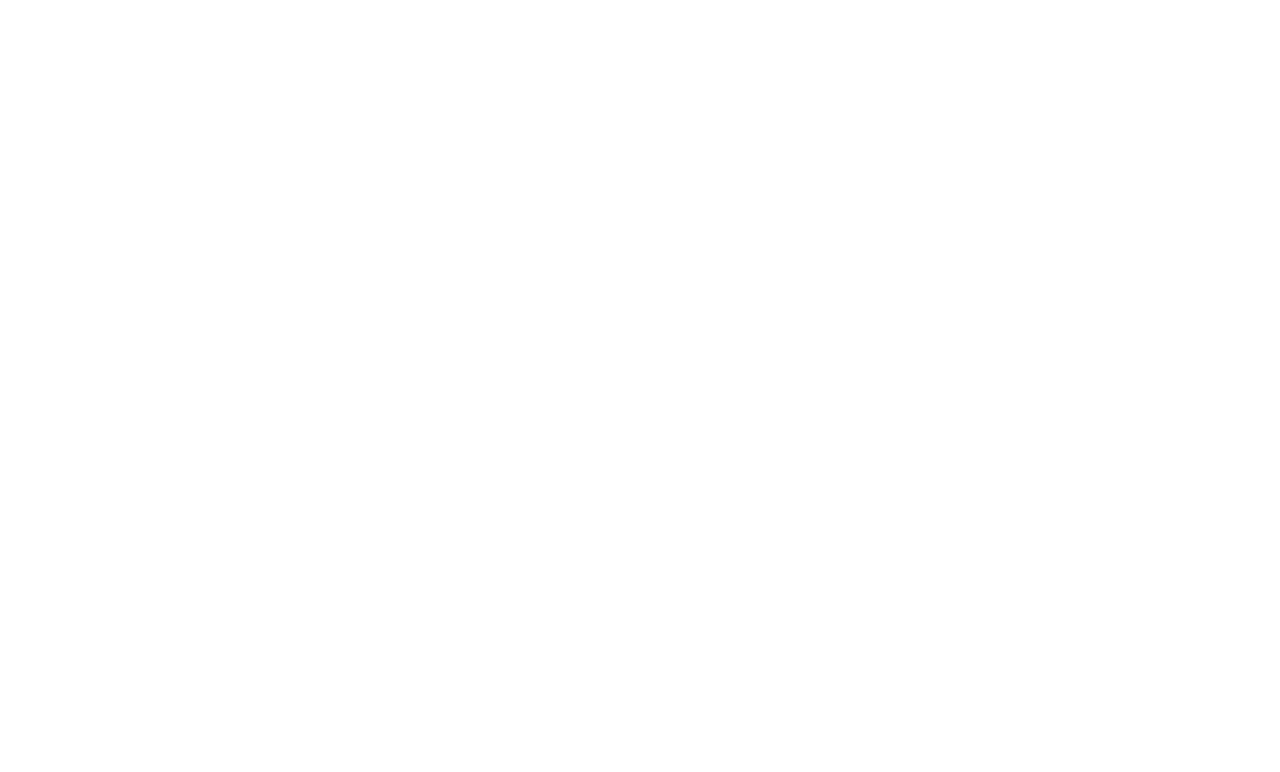
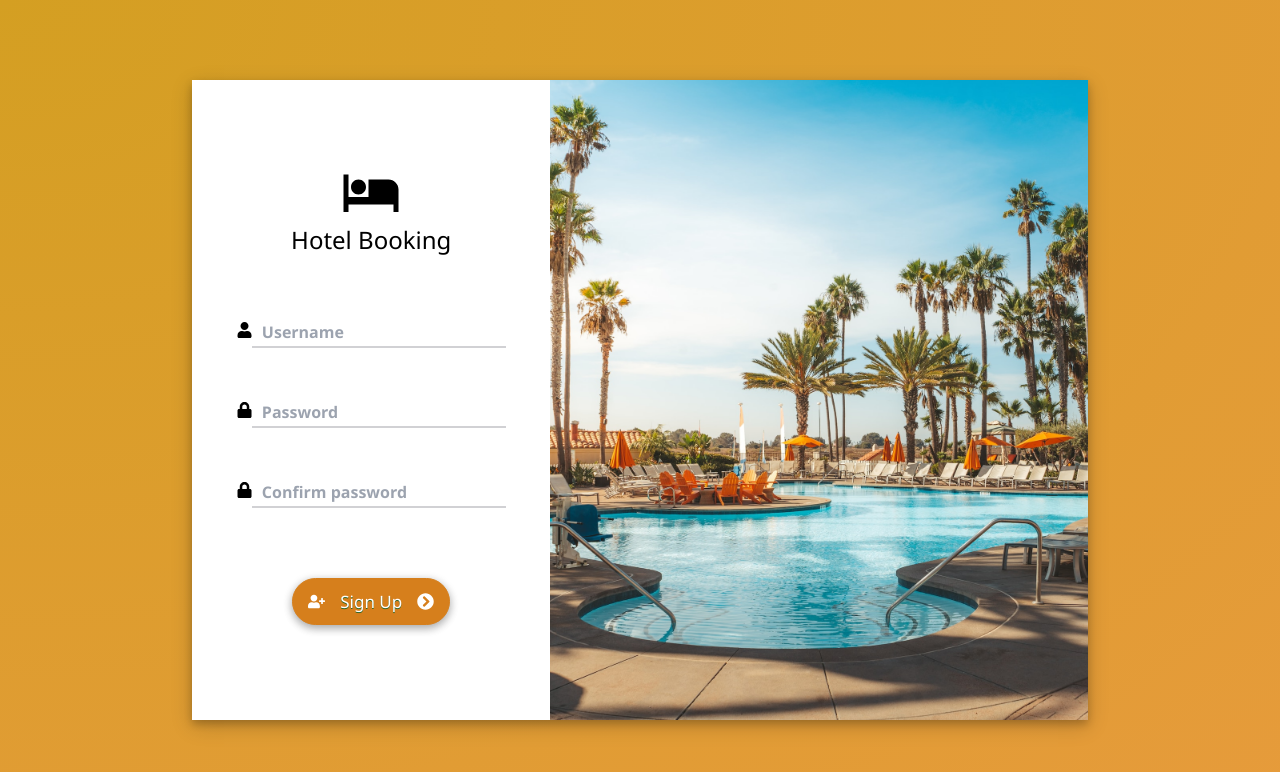
Before and after one commit to sebalp100/hotel-bookings-frontend, a React (Create React App) app: page /signup in a window 1280 px wide. Before the commit this address had no page. Shown: the top 772 px of the page. Built offline with nearby package versions, Linux system fonts and the light colour scheme.

Commit message:
Add singup page and fix general app styling

```diff
--- a/package.json
+++ b/package.json
@@ -12,6 +12,7 @@
     "@testing-library/user-event": "^14.4.3",
     "axios": "^1.3.6",
     "classnames": "^2.3.2",
+    "nuka-carousel": "^6.0.2",
     "prop-types": "^15.8.1",
     "react": "^18.2.0",
     "react-dom": "^18.2.0",
--- a/src/App.js
+++ b/src/App.js
@@ -8,6 +8,7 @@ import DeleteRoom from './components/DeleteRoom';
 import Current from './components/Current';
 import Reservations from './components/Reservations';
 import RoomDetails from './components/Detail';
+import SignUp from './components/SignUp';
 
 function App() {
   return (
@@ -19,6 +20,7 @@ function App() {
       <Route path="/current" element={<Current />} />
       <Route path="/reservations" element={<Reservations />} />
       <Route exact path="/room/:id" element={<RoomDetails />} />
+      <Route path="/signup" element={<SignUp />} />
     </Routes>
   );
 }
--- a/src/components/FormAddRoom.jsx
+++ b/src/components/FormAddRoom.jsx
@@ -46,7 +46,8 @@ const FormAddRoom = () => {
   };
 
   return (
-    <div className="flex justify-center w-[1200px] h-screen items-center">
+    <div className="formContainer">
+      <div className="flex justify-center w-screen h-screen items-center">
         <form
           className="bg-neutral-50 flex flex-col justify-center items-center w-[450px] h-[650px] text-black"
           onSubmit={handleSubmit}
@@ -127,7 +128,10 @@ const FormAddRoom = () => {
             />
           </label>
           <br />
-        <label htmlFor="reserved" className="flex flex-row items-center gap-2">
+          <label
+            htmlFor="reserved"
+            className="flex flex-row items-center gap-2"
+          >
             <input
               type="checkbox"
               checked={reserved}
@@ -144,6 +148,7 @@ const FormAddRoom = () => {
           </button>
         </form>
       </div>
+    </div>
   );
 };
 
--- a/src/components/Home.jsx
+++ b/src/components/Home.jsx
@@ -1,10 +1,11 @@
+/* eslint-disable react/jsx-props-no-spreading */
 /* eslint-disable object-curly-newline */
 /* eslint-disable import/no-extraneous-dependencies */
 import React from 'react';
 
 import { FaFacebookF, FaTwitter, FaYoutube } from 'react-icons/fa';
 import { Link } from 'react-router-dom';
-
+import Carousel from 'nuka-carousel';
 import { useGetRoomsDetailsQuery } from '../api/roomsData';
 import './css/home.css';
 import Sidebar from './Sidebar';
@@ -19,6 +20,10 @@ function Home() {
       </div>
     );
   }
+
+  const settings = {
+    slidesToShow: 3,
+  };
 
   if (error) {
     return (
@@ -38,12 +43,15 @@ function Home() {
           <h2>Please select a room</h2>
           <span className="separatorTop">. . . . . . . . . . . . . .</span>
           <ul className="roomContainer">
+            <Carousel {...settings}>
               {data.map((room) => (
                 <Link key={room.id} to={`/room/${room.id}`}>
                   <li key={room.id}>
                     <img alt="room" src={room.image_url} />
                     <h4>{room.name}</h4>
-                  <span className="separator">. . . . . . . . . . . . . .</span>
+                    <span className="separator">
+                      . . . . . . . . . . . . . .
+                    </span>
                     <p>{room.description}</p>
                     <div className="icons">
                       <span className="iconSize">
@@ -59,6 +67,32 @@ function Home() {
                   </li>
                 </Link>
               ))}
+            </Carousel>
+            <div className="mobileRooms">
+              {data.map((room) => (
+                <Link key={room.id} to={`/room/${room.id}`}>
+                  <li key={room.id}>
+                    <img alt="room" src={room.image_url} />
+                    <h4>{room.name}</h4>
+                    <span className="separator">
+                      . . . . . . . . . . . . . .
+                    </span>
+                    <p>{room.description}</p>
+                    <div className="icons">
+                      <span className="iconSize">
+                        <FaFacebookF />
+                      </span>
+                      <span className="iconSize">
+                        <FaTwitter />
+                      </span>
+                      <span className="iconSize">
+                        <FaYoutube />
+                      </span>
+                    </div>
+                  </li>
+                </Link>
+              ))}
+            </div>
           </ul>
         </div>
       </div>
--- a/src/components/Login.jsx
+++ b/src/components/Login.jsx
@@ -2,7 +2,7 @@
 /* eslint-disable jsx-a11y/label-has-associated-control */
 import React, { useState } from 'react';
 
-import { useNavigate } from 'react-router-dom';
+import { Link, useNavigate } from 'react-router-dom';
 import {
   FaSuitcaseRolling,
   FaChevronCircleRight,
@@ -50,7 +50,7 @@ function Login() {
         <FaGripLines />
       </div>
       <div>
-        <h1>Reserve Your Room</h1>
+        <h1 className="loginH1">Reserve Your Room</h1>
         {error && <div className="error">{error}</div>}
         <form onSubmit={handleSubmit} className="form">
           <label>
@@ -78,6 +78,10 @@ function Login() {
             <FaChevronCircleRight />
           </button>
         </form>
+        <p className="signup">
+          First time visiting?
+          <Link to="/signup"> Sign up!</Link>
+        </p>
       </div>
       <div className="menu-buttons2">
         <div className="glass">
--- /dev/null
+++ b/src/components/SignUp.jsx
@@ -0,0 +1,94 @@
+import React, { useState } from 'react';
+import { useNavigate } from 'react-router-dom';
+import {
+  FaLock,
+  FaUser,
+  FaUserPlus,
+  FaChevronCircleRight,
+} from 'react-icons/fa';
+import { MdHotel } from 'react-icons/md';
+import './css/signup.css';
+
+function SignUp() {
+  const [username, setUsername] = useState('');
+  const [password, setPassword] = useState('');
+  const [passwordConfirmation, setPasswordConfirmation] = useState('');
+  const [error, setError] = useState('');
+  const navigate = useNavigate();
+
+  const handleSubmit = async (event) => {
+    event.preventDefault();
+    if (password === passwordConfirmation) {
+      const response = await fetch('http://localhost:3000/users', {
+        method: 'POST',
+        headers: {
+          'Content-Type': 'application/json',
+        },
+        body: JSON.stringify({ user: { username, password } }),
+      });
+
+      if (response.ok) {
+        console.log('Success');
+        navigate('/');
+      } else {
+        setError('Error creating user');
+      }
+    } else {
+      setError('Passwords do not match');
+    }
+  };
+
+  return (
+    <div className="containerForm">
+      <div className="formCard">
+        <form className="signupForm" onSubmit={handleSubmit}>
+          <MdHotel className="bed" />
+          <h2>Hotel Booking</h2>
+          <div className="login__field">
+            <FaUser />
+            <input
+              type="text"
+              className="login__input"
+              id="username"
+              name="username"
+              value={username}
+              placeholder="Username"
+              onChange={(event) => setUsername(event.target.value)}
+            />
+          </div>
+          <div className="login__field">
+            <FaLock />
+            <input
+              type="password"
+              id="password"
+              name="password"
+              value={password}
+              className="login__input"
+              placeholder="Password"
+              onChange={(event) => setPassword(event.target.value)}
+            />
+          </div>
+          <div className="login__field">
+            <FaLock />
+            <input
+              type="password"
+              className="login__input"
+              value={passwordConfirmation}
+              placeholder="Confirm password"
+              onChange={(event) => setPasswordConfirmation(event.target.value)}
+            />
+          </div>
+          <button className="myButton buttonForm" type="submit">
+            <FaUserPlus />
+            Sign Up
+            <FaChevronCircleRight />
+          </button>
+          {error && <div>{error}</div>}
+        </form>
+        <img alt="side background" src="./cover.jpg" />
+      </div>
+    </div>
+  );
+}
+
+export default SignUp;
--- a/src/components/css/home.css
+++ b/src/components/css/home.css
@@ -132,6 +132,10 @@ a {
   animation-delay: -0.16s;
 }
 
+.slider-container {
+  display: none;
+}
+
 @-webkit-keyframes sk-bouncedelay {
   0%,
   80%,
@@ -193,7 +197,19 @@ a {
   }
 }
 
+.slider-control-bottomcenter {
+  display: none;
+}
+
 @media only screen and (min-width: 768px) {
+  .mobileRooms {
+    display: none;
+  }
+
+  .slider-container {
+    display: block;
+  }
+
   .mainContainer {
     margin-left: 202px;
   }
@@ -209,17 +225,48 @@ a {
 
   .roomContainer {
     display: grid;
-    grid-template-columns: repeat(3, 1fr);
+    grid-template-columns: 90%;
+    justify-content: center;
     align-items: flex-start;
     gap: 20px;
   }
 
   .roomContainer img {
-    width: 24vw;
+    width: 22vw;
   }
 
   .separatorTop {
     display: block;
     color: lightgrey;
   }
+
+  .formContainer {
+    margin-left: 108px;
+  }
+
+  .slider-control-centerleft button {
+    margin-left: -3.5vw;
+    background: rgb(128, 187, 40) !important;
+    border-top-right-radius: 20px;
+    border-bottom-right-radius: 20px;
+    font-weight: 600;
+  }
+
+  .slider-control-centerright button {
+    margin-right: -3.5vw;
+    background: rgb(128, 187, 40) !important;
+    border-top-left-radius: 20px;
+    border-bottom-left-radius: 20px;
+    font-weight: 600;
+  }
 }
+
+@media only screen and (min-width: 1024px) {
+  .slider-control-centerleft button {
+    margin-left: -4vw;
+  }
+
+  .slider-control-centerright button {
+    margin-right: -4vw;
+  }
+}
--- a/src/components/css/login.css
+++ b/src/components/css/login.css
@@ -76,6 +76,24 @@ input {
   justify-content: center;
 }
 
+.signup {
+  color: white;
+  font-weight: 500;
+  text-align: center;
+  margin-top: 20px;
+  text-shadow: 1px 1px 3px #272727;
+  font-size: 1.1rem;
+}
+
+.signup a {
+  color: #a1f138;
+}
+
+.loginH1 {
+  margin-bottom: 20px;
+  text-shadow: 1px 1px 3px #272727;
+}
+
 @media only screen and (min-width: 768px) {
   h1 {
     font-size: 3rem !important;
--- /dev/null
+++ b/src/components/css/signup.css
@@ -0,0 +1,96 @@
+.containerForm {
+  display: flex;
+  align-items: center;
+  justify-content: center;
+  height: 100vh;
+  background: #d49f22;
+  background: radial-gradient(at left top, #d49f22, #e69b3b);
+}
+
+.containerForm img {
+  display: none;
+}
+
+.formCard {
+  display: flex;
+  width: 70%;
+  height: 80%;
+  background-color: white;
+  box-shadow: 0 4px 8px 0 rgba(0, 0, 0, 0.2), 0 6px 20px 0 rgba(0, 0, 0, 0.19);
+}
+
+.signupForm {
+  display: flex;
+  flex-direction: column;
+  width: 100%;
+  align-items: center;
+  justify-content: center;
+  height: 98%;
+}
+
+.login {
+  width: 320px;
+  padding: 30px;
+  padding-top: 156px;
+}
+
+.login__field {
+  padding: 20px 0;
+  display: flex;
+  align-items: baseline;
+  width: 75%;
+}
+
+.login__icon {
+  position: absolute;
+  top: 30px;
+  color: #c77e2b;
+}
+
+.login__input {
+  border: none;
+  border-bottom: 2px solid #d1d1d4;
+  background: none;
+  padding: 10px;
+  padding-left: 24px;
+  font-weight: 700;
+  width: 100%;
+  transition: 0.2s;
+  margin-bottom: 10px;
+}
+
+.login__input:active,
+.login__input:focus,
+.login__input:hover {
+  outline: none;
+  border-bottom-color: #c57315;
+}
+
+.buttonForm {
+  margin-top: 40px;
+  background-color: #d67f1c !important;
+  border: 1px solid #d67f1c !important;
+}
+
+.buttonForm:hover {
+  background-color: #c5700e !important;
+  border: 1px solid #c5700e !important;
+}
+
+.bed {
+  font-size: 60px;
+}
+
+.signupForm h2 {
+  font-size: 1.5rem;
+  font-weight: 500;
+  margin-bottom: 40px;
+}
+
+@media only screen and (min-width: 900px) {
+  .containerForm img {
+    display: block;
+    width: 60%;
+    object-fit: cover;
+  }
+}
--- a/src/pages/AddRoom.js
+++ b/src/pages/AddRoom.js
@@ -3,7 +3,7 @@ import FormAddRoom from '../components/FormAddRoom';
 import Sidebar from '../components/Sidebar';
 
 const AddRoom = () => (
-  <div className="mainContainer flex flex-row bg-neutral-100 h-screen width-screen overflow-hidden">
+  <div className="flex flex-row bg-neutral-100 h-screen w-screen overflow-hidden">
     <Sidebar />
     <FormAddRoom />
   </div>
```
Also changed, not shown: public/cover.jpg (added), 1 other file (tests, documents, lock files or other folders). Lines whose indentation alone changed are shown as unchanged.
